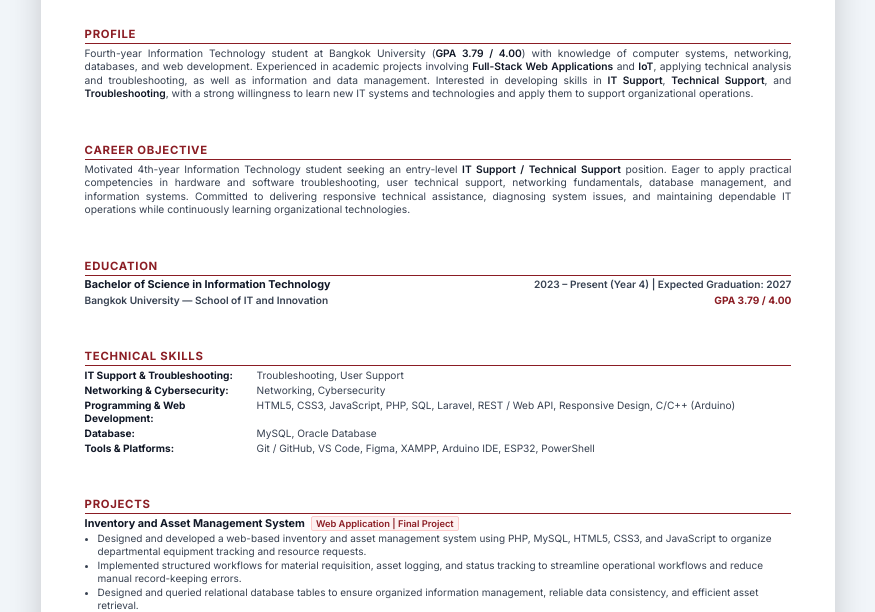
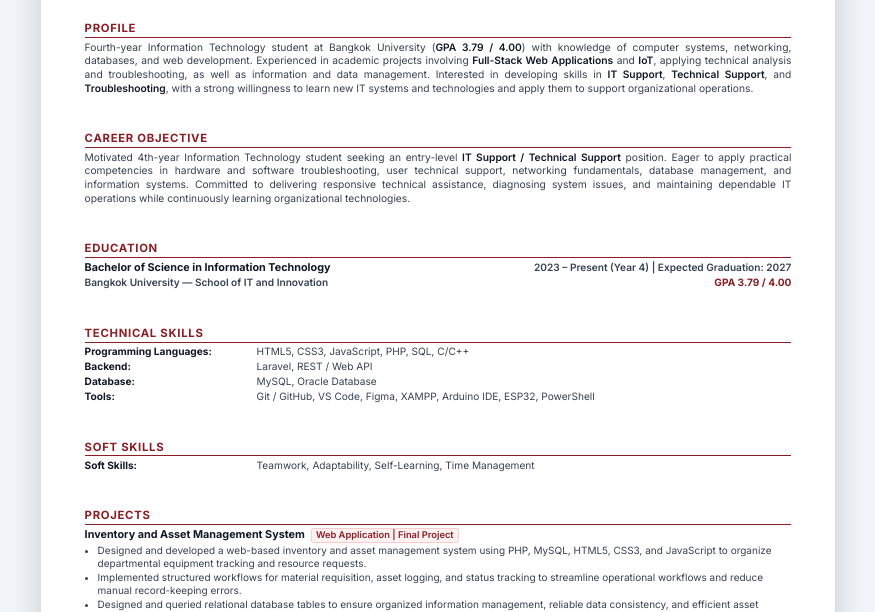
Before and after one commit to ZeryXaz/my-portfolio, a website: page resume/resume-en.html in a window 1280 px wide. Shown: the part 156-768 px from the top of the page, without its empty margins (202-1077 px from the left). Drawn offline with Linux system fonts and the light colour scheme.

Commit message:
Update my resume 1.2

```diff
--- a/resume/resume-en.html
+++ b/resume/resume-en.html
@@ -104,24 +104,35 @@
       <div class="section-body">
         <div class="skills-grid">
           <div class="skill-row">
-            <span class="skill-group-name">IT Support &amp; Troubleshooting:</span>
-            <span class="skill-group-items">Troubleshooting, User Support</span>
+            <span class="skill-group-name">Programming Languages:</span>
+            <span class="skill-group-items">HTML5, CSS3, JavaScript, PHP, SQL, C/C++</span>
           </div>
           <div class="skill-row">
-            <span class="skill-group-name">Networking &amp; Cybersecurity:</span>
-            <span class="skill-group-items">Networking, Cybersecurity</span>
-          </div>
-          <div class="skill-row">
-            <span class="skill-group-name">Programming &amp; Web Development:</span>
-            <span class="skill-group-items">HTML5, CSS3, JavaScript, PHP, SQL, Laravel, REST / Web API, Responsive Design, C/C++ (Arduino)</span>
+            <span class="skill-group-name">Backend:</span>
+            <span class="skill-group-items">Laravel, REST / Web API</span>
           </div>
           <div class="skill-row">
             <span class="skill-group-name">Database:</span>
             <span class="skill-group-items">MySQL, Oracle Database</span>
           </div>
           <div class="skill-row">
-            <span class="skill-group-name">Tools &amp; Platforms:</span>
+            <span class="skill-group-name">Tools:</span>
             <span class="skill-group-items">Git / GitHub, VS Code, Figma, XAMPP, Arduino IDE, ESP32, PowerShell</span>
+          </div>
+        </div>
+      </div>
+    </section>
+
+    <!-- ==========================================
+         SOFT SKILLS SECTION
+         ========================================== -->
+    <section class="resume-section">
+      <h2 class="section-title">Soft Skills</h2>
+      <div class="section-body">
+        <div class="skills-grid">
+          <div class="skill-row">
+            <span class="skill-group-name">Soft Skills:</span>
+            <span class="skill-group-items">Teamwork, Adaptability, Self-Learning, Time Management</span>
           </div>
         </div>
       </div>
```
Also changed, not shown: resume/resume-th.html (+20 -9 lines), 4 other files.
